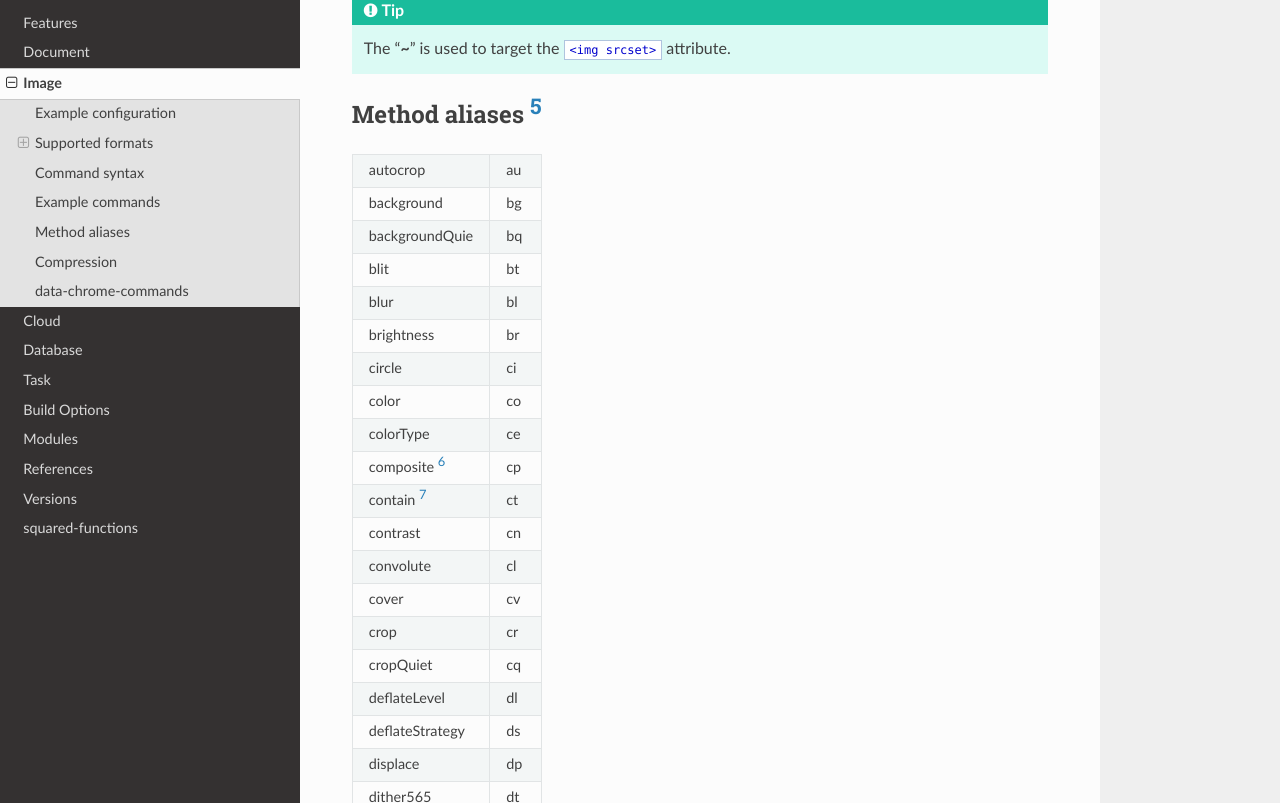
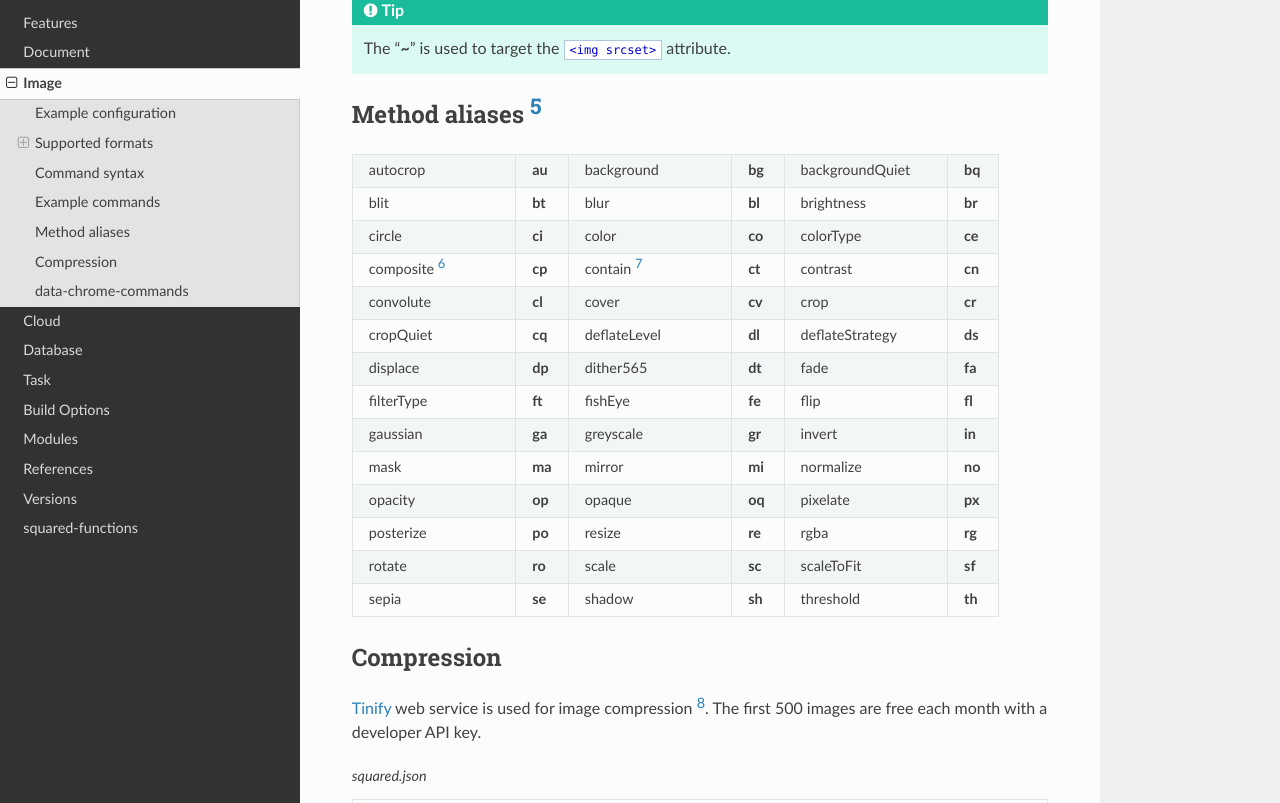
Before and after one commit to anpham6/chrome-docs, a Sphinx documentation site: the page built from source/image/index.rst, in a window 1280 px wide and 900 px high, scrolled down 2634 px, cut to the strip 97-900 px from the top of the window. Built offline with Sphinx 7.4.7 and the Read the Docs theme 2.0.0, drawn with Linux system fonts in a browser that asks for light colours.

Commit message:
Image: Method aliases table was reformatted.

```diff
--- a/source/document/miscellaneous.rst
+++ b/source/document/miscellaneous.rst
@@ -152,7 +154,7 @@ The web app manifest [#]_ is downloaded by default and possibly modified when se
 
 .. tip:: Image compression is supported.
 
-It is not integrated with the NodeJS build system and the images might not appear as expected due to URL rewriting. You can disable this behavior by using either command::
+It is not integrated with the *NodeJS* build system and the images might not appear as expected due to URL rewriting. You can disable this behavior by using either command::
 
   {
     "selector": "link[rel=manifest]",
--- a/source/image/index.rst
+++ b/source/image/index.rst
@@ -125,91 +125,92 @@ Method aliases [#]_
 ===================
 
 .. list-table::
+  :widths: 25 8 25 8 25 8
 
   * - autocrop
-    - au
-  * - background
-    - bg
-  * - backgroundQuie
-    - bq
+    - **au**
+    - background
+    - **bg**
+    - backgroundQuiet
+    - **bq**
   * - blit
-    - bt
-  * - blur
-    - bl
-  * - brightness
-    - br
+    - **bt**
+    - blur
+    - **bl**
+    - brightness
+    - **br**
   * - circle
-    - ci
-  * - color
-    - co
-  * - colorType
-    - ce
+    - **ci**
+    - color
+    - **co**
+    - colorType
+    - **ce**
   * - composite [#]_
-    - cp
-  * - contain [#]_
-    - ct
-  * - contrast
-    - cn
+    - **cp**
+    - contain [#]_
+    - **ct**
+    - contrast
+    - **cn**
   * - convolute
-    - cl
-  * - cover
-    - cv
-  * - crop
-    - cr
+    - **cl**
+    - cover
+    - **cv**
+    - crop
+    - **cr**
   * - cropQuiet
-    - cq
-  * - deflateLevel
-    - dl
-  * - deflateStrategy
-    - ds
+    - **cq**
+    - deflateLevel
+    - **dl**
+    - deflateStrategy
+    - **ds**
   * - displace
-    - dp
-  * - dither565
-    - dt
-  * - fade
-    - fa
+    - **dp**
+    - dither565
+    - **dt**
+    - fade
+    - **fa**
   * - filterType
-    - ft
-  * - fishEye
-    - fe
-  * - flip
-    - fl
+    - **ft**
+    - fishEye
+    - **fe**
+    - flip
+    - **fl**
   * - gaussian
-    - ga
-  * - greyscale
-    - gr
-  * - invert
-    - in
+    - **ga**
+    - greyscale
+    - **gr**
+    - invert
+    - **in**
   * - mask
-    - ma
-  * - mirror
-    - mi
-  * - normalize
-    - no
+    - **ma**
+    - mirror
+    - **mi**
+    - normalize
+    - **no**
   * - opacity
-    - op
-  * - opaque
-    - oq
-  * - pixelate
-    - px
+    - **op**
+    - opaque
+    - **oq**
+    - pixelate
+    - **px**
   * - posterize
-    - po
-  * - resize
-    - re
-  * - rgba
-    - rg
+    - **po**
+    - resize
+    - **re**
+    - rgba
+    - **rg**
   * - rotate
-    - ro
-  * - scale
-    - sc
-  * - scaleToFit
-    - sf
+    - **ro**
+    - scale
+    - **sc**
+    - scaleToFit
+    - **sf**
   * - sepia
-    - se
-  * - shadow
-    - sh
-  * - threshold
-    - th
+    - **se**
+    - shadow
+    - **sh**
+    - threshold
+    - **th**
 
 Compression
 ===========
--- a/source/legacy.rst
+++ b/source/legacy.rst
@@ -18,7 +18,7 @@ squared-express
 
 Command line options ``--compat-v4`` and ``--no-compat-v4`` are also available and will override the value in settings.
 
-.. attention:: ``node.compat.v4`` will be disabled by default when using `squared-express` **3.2.0**.
+.. attention:: ``node.compat.v4`` will be disabled by default when using `squared-express` **3.2.0**. The module is no longer directly supported as of *sqd-serve* **0.14.0**.
 
 @e-mc/compat-v4
 ===============
--- a/source/task/index.rst
+++ b/source/task/index.rst
@@ -96,4 +96,4 @@
 
   <script src="/common/util.js" data-chrome-tasks="gulp:minify+gulp:lint:true"></script>
 
-.. [#] npm i -g gulp && cd /path/to/username && npm link gulp
+.. [#] npm i -g gulp && cd /path/users/username && npm link gulp
```
Also changed, not shown: other parts of source/document/miscellaneous.rst (+2 -0 lines).
